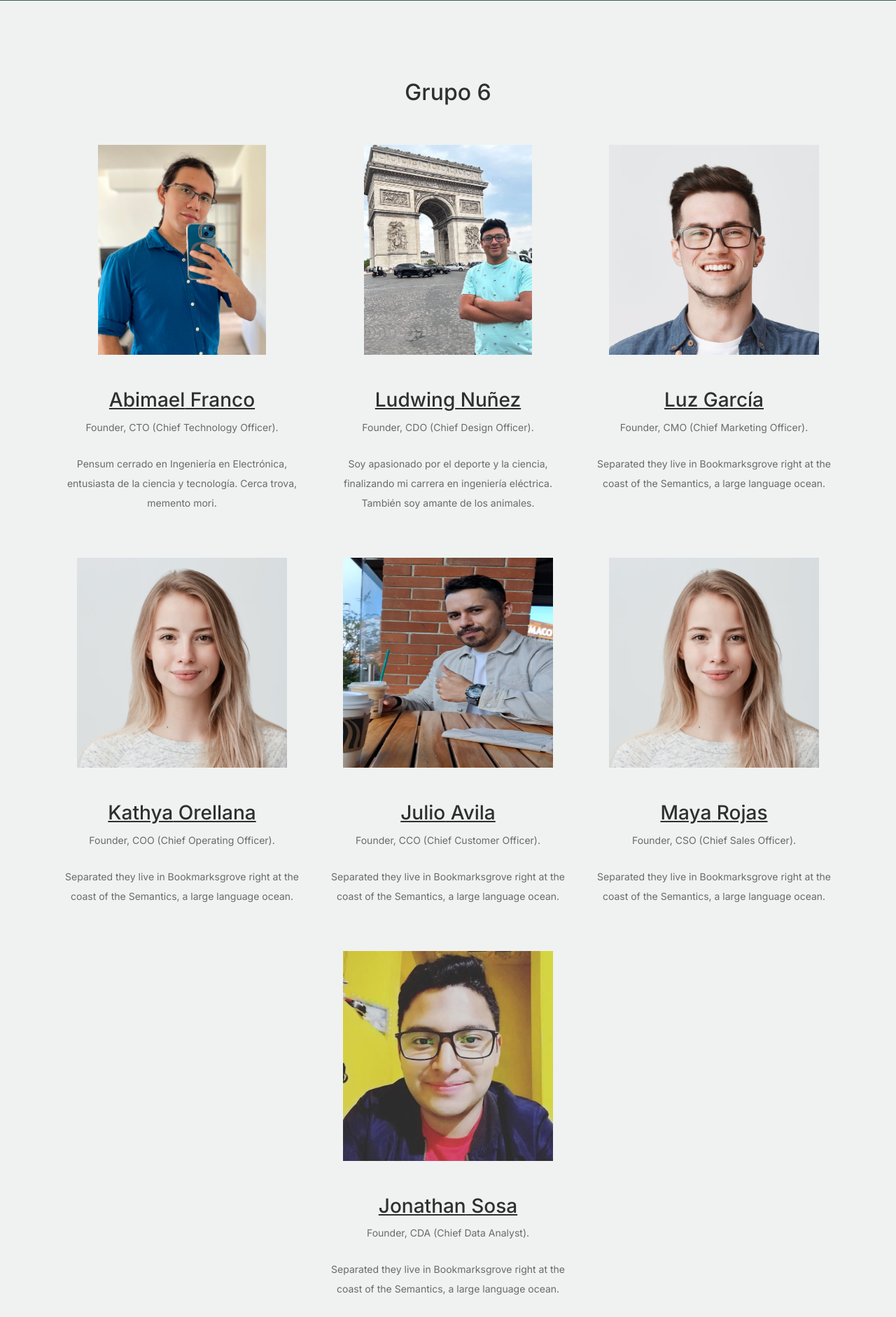
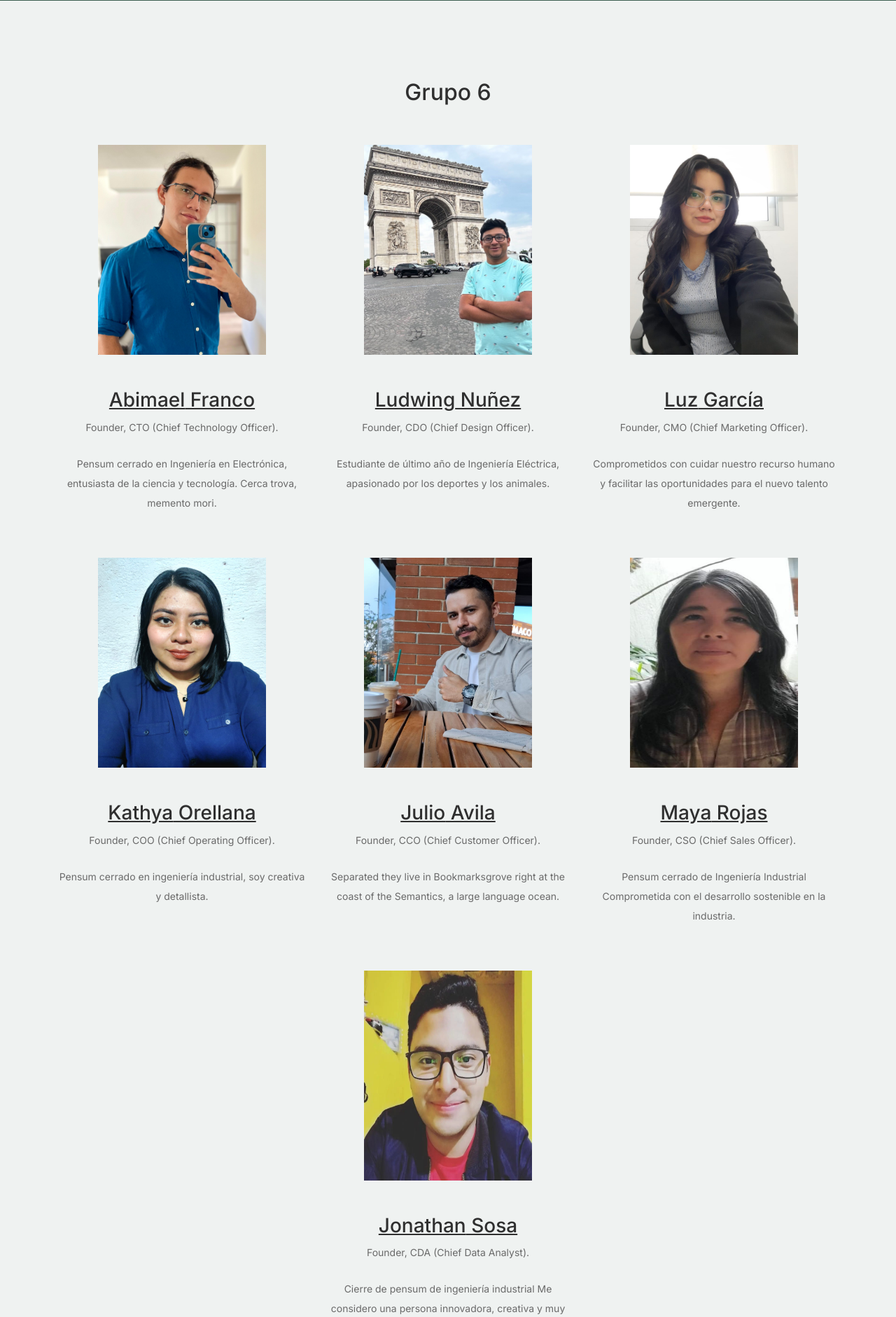
Before and after one commit to AbimaelFranco/bioprint, a Django app: page /equipo in a window 1280 px wide. Shown: the part 387-2269 px from the top of the page at 70% size. Run offline with Django 4.2, Linux system fonts and the light colour scheme; some libraries are stand-ins or nearby versions.

Commit message:
Actualizacion de fotos

```diff
--- a/Templates/about.html
+++ b/Templates/about.html
@@ -44,14 +44,14 @@
 				<img src="{% static 'images/person_2.jpg'%}" class="img-fluid mb-5" style="width: 240px; height: 300px;">
 				<h3><a href="#"><span>Ludwing</span> Nuñez</a></h3>
 				<span class="d-block position mb-4">Founder, CDO (Chief Design Officer).</span>
-				<p>Soy apasionado por el deporte y la ciencia, finalizando mi carrera en ingeniería eléctrica. También soy amante de los animales.</p>
+				<p>Estudiante de último año de Ingeniería Eléctrica, apasionado por los deportes y los animales.</p>
 			</div>
 
 			<div class="col-12 col-md-6 col-lg-4 mb-5 text-center">
-				<img src="{% static 'images/person_3.jpg'%}" class="img-fluid mb-5" style="width: 300px; height: 300px;">
+				<img src="{% static 'images/Luz.jpeg'%}" class="img-fluid mb-5" style="width: 240px; height: 300px;">
 				<h3><a href="#"><span>Luz</span> García</a></h3>
 				<span class="d-block position mb-4">Founder, CMO (Chief Marketing Officer).</span>
-				<p>Separated they live in Bookmarksgrove right at the coast of the Semantics, a large language ocean.</p>
+				<p>Comprometidos con cuidar  nuestro recurso humano y facilitar las oportunidades para el nuevo talento emergente.</p>
 			</div>
 		</div>
 		<!-- End Row 1 -->
@@ -59,24 +59,24 @@
 		<!-- Row 2 -->
 		<div class="row">
 			<div class="col-12 col-md-6 col-lg-4 mb-5 text-center">
-				<img src="{% static 'images/person_4.jpg'%}" class="img-fluid mb-5" style="width: 300px; height: 300px;">
+				<img src="{% static 'images/kathya.jpeg'%}" class="img-fluid mb-5" style="width: 240px; height: 300px;">
 				<h3><a href="#"><span>Kathya</span> Orellana</a></h3>
 				<span class="d-block position mb-4">Founder, COO (Chief Operating Officer).</span>
-				<p>Separated they live in Bookmarksgrove right at the coast of the Semantics, a large language ocean.</p>
+				<p>Pensum cerrado en ingeniería industrial, soy creativa y detallista.</p>
 			</div>
 
 			<div class="col-12 col-md-6 col-lg-4 mb-5 text-center">
-				<img src="{% static 'images/person_5.jpg'%}" class="img-fluid mb-5" style="width: 300px; height: 300px;">
+				<img src="{% static 'images/person_5.jpg'%}" class="img-fluid mb-5" style="width: 240px; height: 300px;">
 				<h3><a href="#"><span>Julio</span> Avila</a></h3>
 				<span class="d-block position mb-4">Founder, CCO (Chief Customer Officer).</span>
 				<p>Separated they live in Bookmarksgrove right at the coast of the Semantics, a large language ocean.</p>
 			</div>
 
 			<div class="col-12 col-md-6 col-lg-4 mb-5 text-center">
-				<img src="{% static 'images/person_4.jpg'%}" class="img-fluid mb-5" style="width: 300px; height: 300px;">
+				<img src="{% static 'images/Maya.jpeg'%}" class="img-fluid mb-5" style="width: 240px; height: 300px;">
 				<h3><a href="#"><span>Maya</span> Rojas</a></h3>
 				<span class="d-block position mb-4">Founder, CSO (Chief Sales Officer).</span>
-				<p>Separated they live in Bookmarksgrove right at the coast of the Semantics, a large language ocean.</p>
+				<p>Pensum cerrado de Ingeniería Industrial Comprometida con el desarrollo sostenible en la industria.</p>
 			</div>
 		</div>
 		<!-- End Row 2 -->
@@ -84,10 +84,11 @@
 		<!-- Row 3 -->
 		<div class="row">
 			<div class="col-12 col-lg-4 mx-auto text-center">
-				<img src="{% static 'images/jonathan.jpeg'%}" class="img-fluid mb-5" style="width: 300px; height: 300px;">
+				<img src="{% static 'images/jonathan.jpeg'%}" class="img-fluid mb-5" style="width: 240px; height: 300px;">
 				<h3><a href="#"><span>Jonathan</span> Sosa</a></h3>
 				<span class="d-block position mb-4">Founder, CDA (Chief Data Analyst).</span>
-				<p>Separated they live in Bookmarksgrove right at the coast of the Semantics, a large language ocean.</p>
+				<p>Cierre de pensum de ingeniería industrial
+					Me considero una persona innovadora, creativa y muy minuciosa. Me caracterizo por buscar siempre la excelencia en cada detalle, asegurando que los procesos y productos cumplan con los más altos estándares de calidad.</p>
 			</div>
 		</div>
 		<!-- End Row 3 -->
--- a/Templates/template.html
+++ b/Templates/template.html
@@ -112,6 +112,15 @@
 							"Ingeniería de la Productividad" en la maestría de Gestión Industrial de la Facultad de
 							Ingeniería de la Universidad de San Carlos de Guatemala.</p>
 
+						<p style="font-style: italic;">
+							Ubicación: Universidad de San Carlos de Guatemala.</p>
+
+							<p style="font-style: italic;">
+								Correo: contacto@bioprint.com</p>
+
+						<p style="font-style: italic;">
+							Teléfono: +502 1234 5678</p>
+
 						{% comment %} <ul class="list-unstyled custom-social">
 							<li><a href="#"><span class="fa fa-brands fa-facebook-f"></span></a></li>
 							<li><a href="#"><span class="fa fa-brands fa-twitter"></span></a></li>
```
Also changed, not shown: Templates/cuatrops.html (+13 -0 lines), static/images/Luz.jpeg (added), static/images/Maya.jpeg (added), static/images/kathya.jpeg (added), static/images/merch.jpeg (added).
